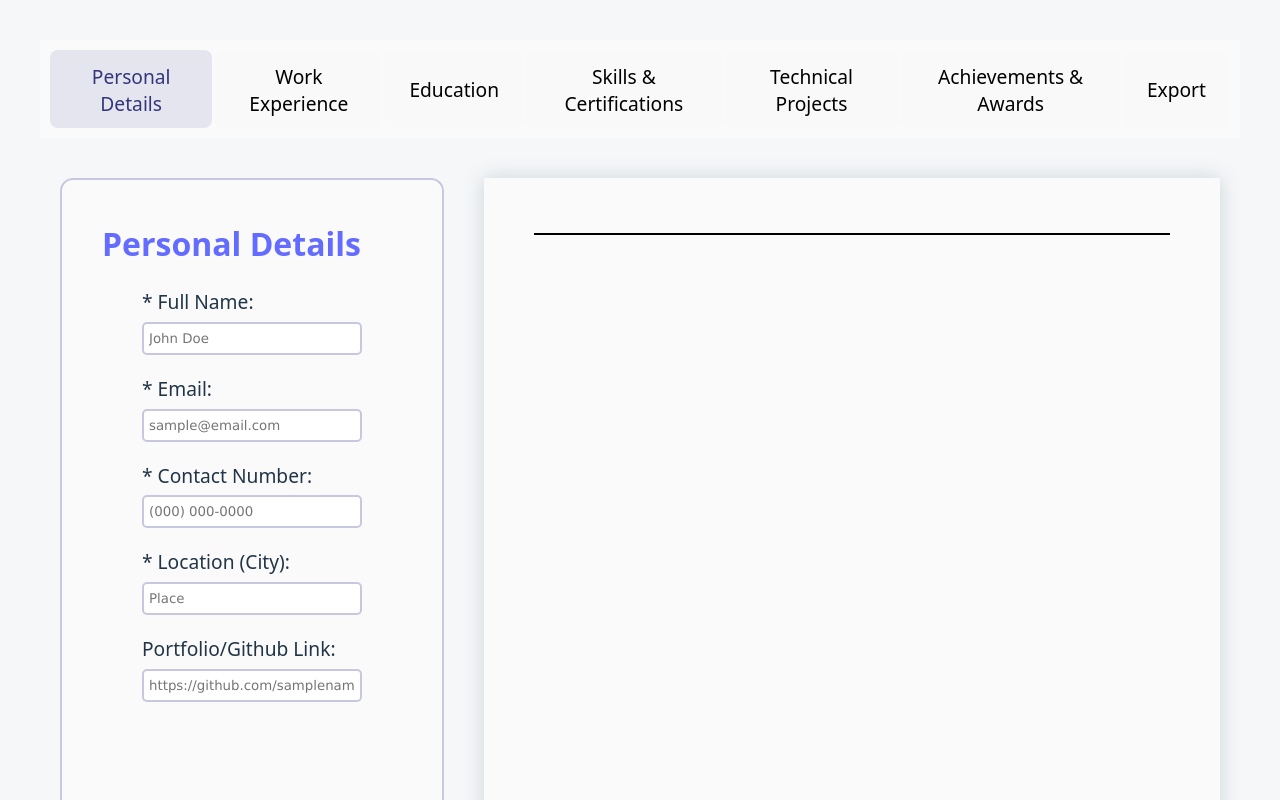
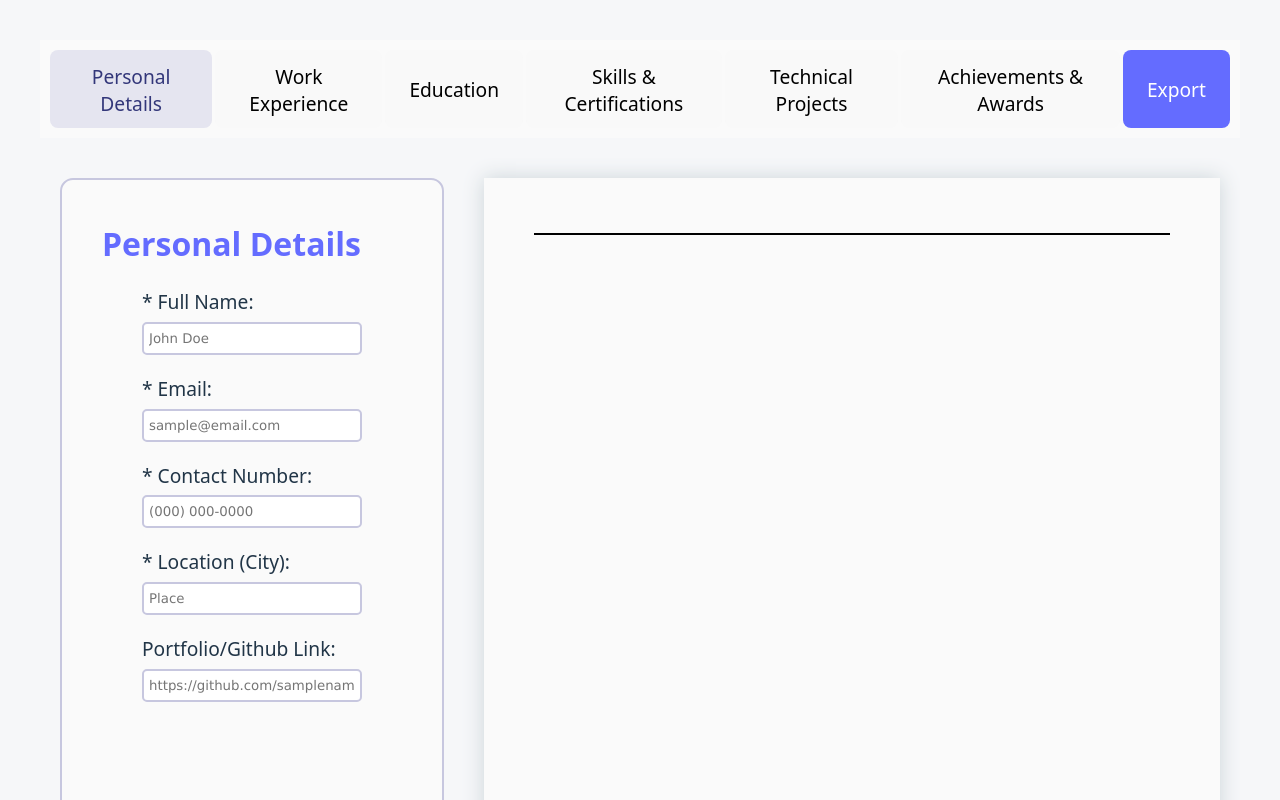
Before and after one commit to VMQ30/CVGenerator, a React (Vite) app in the folder cv-generator/: page / in a window 1280 px wide. Shown: the top 800 px of the page. Built offline with nearby package versions, Linux system fonts and the light colour scheme.

Commit message:
Made it so that users can print the live view once export button is clicked

```diff
--- a/cv-generator/src/components/Navbar.jsx
+++ b/cv-generator/src/components/Navbar.jsx
@@ -7,7 +7,6 @@ const navSections = [
   "Skills & Certifications",
   "Technical Projects",
   "Achievements & Awards",
-  "Export",
 ];
 
 function Button({ label, onClick, isActive }) {
@@ -30,6 +29,9 @@ export function Navbar({ currentSection, setCurrentSection }) {
             isActive={currentSection === section}
           />
         ))}
+        <button className="export" onClick={() => window.print()}>
+          Export
+        </button>
       </div>
     </nav>
   );
--- a/cv-generator/src/index.css
+++ b/cv-generator/src/index.css
@@ -15,9 +15,10 @@
 
 a {
   font-weight: 500;
-  color: #646cff;
+  color: #3039eb;
   text-decoration: inherit;
 }
+
 a:hover {
   color: #535bf2;
 }
--- a/cv-generator/src/styles/App.css
+++ b/cv-generator/src/styles/App.css
@@ -28,7 +28,7 @@
     padding: 0;
   }
 
-  .education,
+  .main-area section,
   nav {
     display: none;
   }
--- a/cv-generator/src/styles/Navbar.css
+++ b/cv-generator/src/styles/Navbar.css
@@ -42,6 +42,15 @@ nav button:active {
   color: #33377a;
 }
 
+.export {
+  background-color: #646cff;
+  color: white;
+}
+
+.export:hover {
+  background-color: #858bff;
+}
+
 @media (max-width: 1024px) {
   nav {
     width: calc(100vw - clamp(20px, 5vw, 40px));
```
